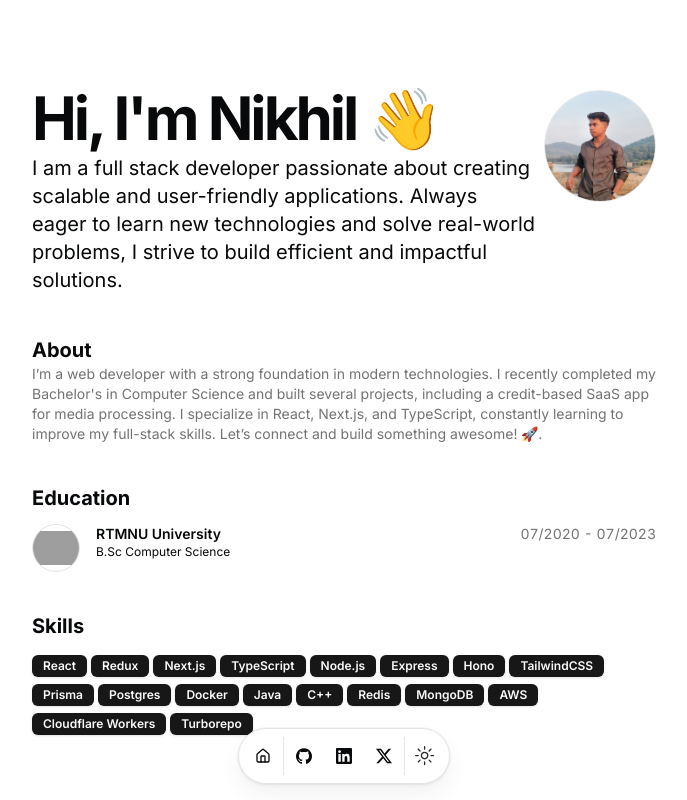
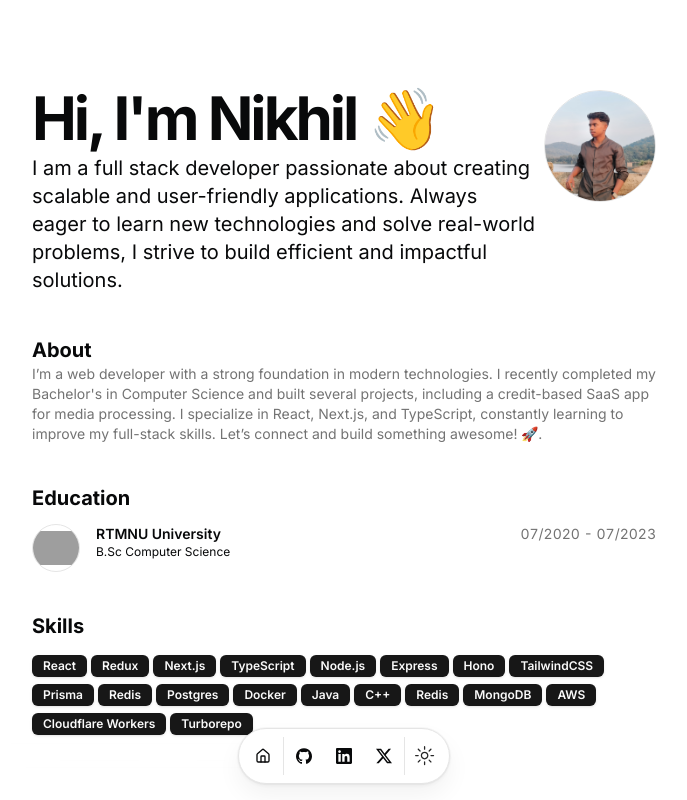
Before and after one commit to devnick10/portfolio, a Next.js app: page / in a window 1280 px wide. Shown: the top 800 px of the page, without its empty margins (296-983 px from the left). Built offline with nearby package versions, Linux system fonts and the light colour scheme; grey boxes are pictures that could not be loaded.

Commit message:
Update resume.tsx

```diff
--- a/src/data/resume.tsx
+++ b/src/data/resume.tsx
@@ -22,6 +22,7 @@ export const DATA = {
     "Hono",
     "TailwindCSS",
     "Prisma",
+    "Redis",
     "Postgres", // Used in projects
     "Docker", // Basic knowledge
     "Java", // Basic knowledge
```
